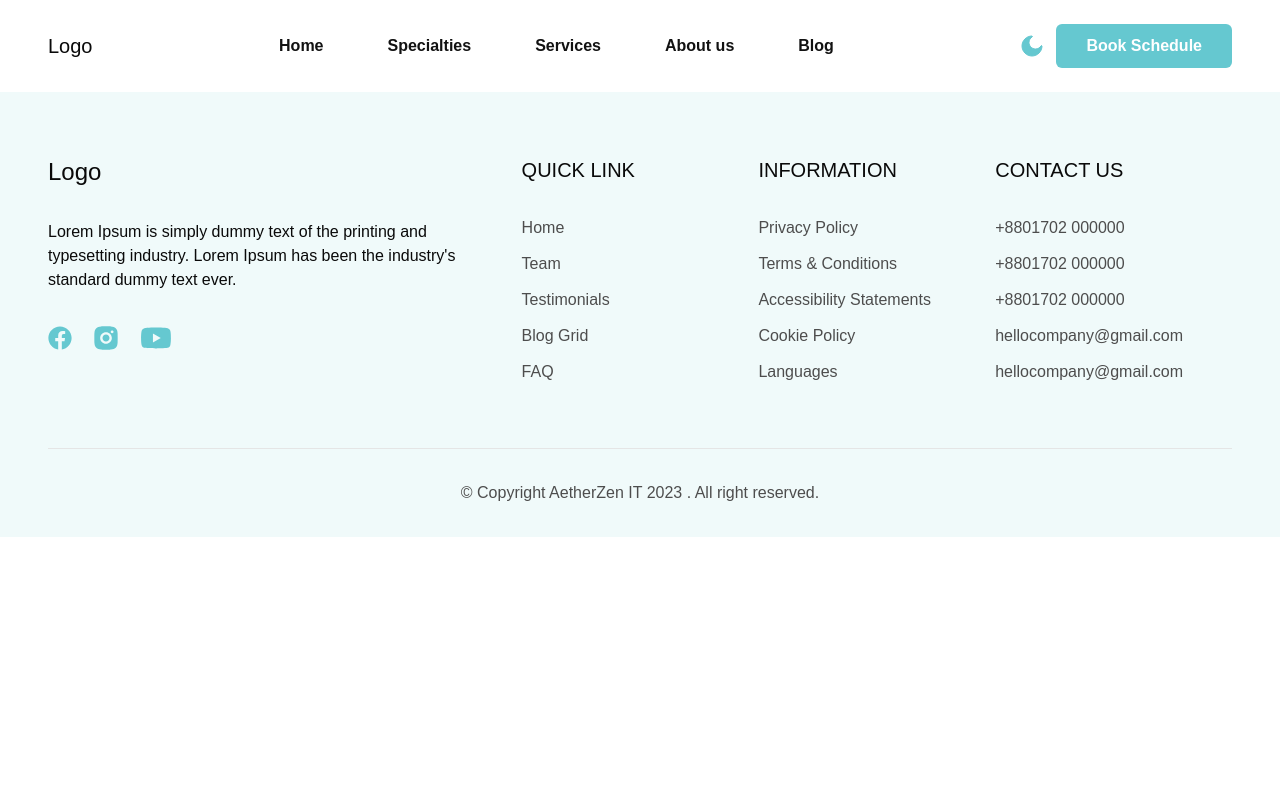
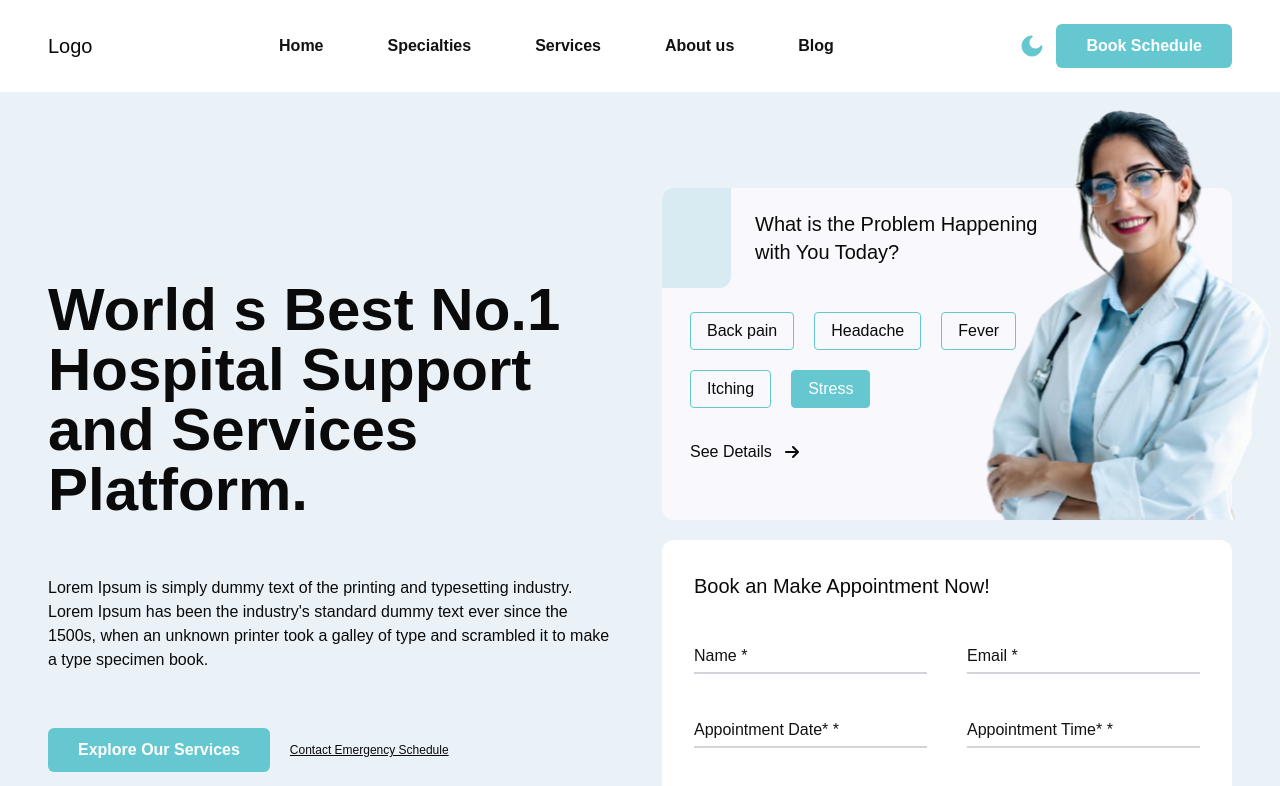
Before and after one commit to AetherZen/medical-saas, a Next.js app: page / in a window 1280 px wide. Shown: the top 786 px of the page. Built offline with nearby package versions, Linux system fonts and the light colour scheme.

Commit message:
created hero section

```diff
--- a/src/app/(client)/page.js
+++ b/src/app/(client)/page.js
@@ -1,11 +1,11 @@
-
+import Hero from "@/components/home/Hero/Hero";
 
 const page = () => {
-    return (
-        <div>
-
-        </div>
-    );
+  return (
+    <div>
+      <Hero />
+    </div>
+  );
 };
 
 export default page;
--- /dev/null
+++ b/src/components/home/Hero/Hero.jsx
@@ -0,0 +1,136 @@
+import ButtonFilled from "@/components/shared/ButtonFilled/ButtonFilled";
+import Image from "next/image";
+import Link from "next/link";
+import { FaArrowRight } from "react-icons/fa6";
+
+const Hero = () => {
+  return (
+    <div className="max-content-width section-padding-x section-padding-y bg-[#EAF2F8]">
+      <div className="grid grid-cols-1 items-center xl:grid-cols-2 lg:gap-11">
+        <div>
+          <h1 className="text-2xl md:text-6xl text-center lg:text-start font-semibold">
+            World s Best No.1 Hospital Support and Services Platform.
+          </h1>
+          <p className="my-14 hidden lg:block">
+            Lorem Ipsum is simply dummy text of the printing and typesetting
+            industry. Lorem Ipsum has been the industry's standard dummy text
+            ever since the 1500s, when an unknown printer took a galley of type
+            and scrambled it to make a type specimen book.
+          </p>
+          <div className="flex flex-wrap justify-center lg:justify-start items-center gap-3 md:gap-5 my-8 lg:my-0">
+            {" "}
+            <ButtonFilled text="Explore Our Services" />{" "}
+            <Link className="underline font-medium text-[12px]" href="/">
+              <p>Contact Emergency Schedule</p>
+            </Link>
+          </div>
+        </div>
+        <div>
+          <div>
+            <div className="hidden xl:flex bg-[#F8F8FD] h-[332px] relative rounded-xl">
+              <div className="">
+                <div className=" flex gap-6 items-center">
+                  <div className="w-[69px] h-[100px] bg-[#D8EBF2] rounded-tl-xl rounded-br-xl "></div>
+                  <h1 className="text-xl max-w-[296px] font-medium">
+                    What is the Problem Happening with You Today?
+                  </h1>
+                </div>
+                {/* navigation section */}
+                <div className="flex flex-wrap gap-5 max-w-[410px] my-6 px-7">
+                  <Link href="/">
+                    <button className="border border-az-primary rounded-sm   md:py-1.5 px-4 text-sm md:text-base">
+                      Back pain
+                    </button>
+                  </Link>
+                  <Link href="/">
+                    <button className="border border-az-primary rounded-sm   md:py-1.5 px-4 text-sm md:text-base">
+                      Headache
+                    </button>
+                  </Link>
+                  <Link href="/">
+                    <button className="border border-az-primary rounded-sm   md:py-1.5 px-4 text-sm md:text-base">
+                      Fever
+                    </button>
+                  </Link>
+                  <Link href="/">
+                    <button className="border border-az-primary rounded-sm   md:py-1.5 px-4 text-sm md:text-base">
+                      Itching
+                    </button>
+                  </Link>
+                  <Link href="/">
+                    <button className="border border-az-primary bg-az-primary text-white rounded-sm   md:py-1.5 px-4 text-sm md:text-base">
+                      Stress
+                    </button>
+                  </Link>
+                </div>
+
+                <div className="px-7 mt-8">
+                  <Link className="flex items-center gap-3" href="/">
+                    See Details <FaArrowRight />{" "}
+                  </Link>
+                </div>
+              </div>
+              <Image
+                alt="Banner_Doctor"
+                src="/banner_doctor.png"
+                height={410}
+                width={300}
+                className="absolute bottom-0 -right-10 h-[300px] w-[200px] xl:h-[410px] xl:w-[300px]"
+              />
+            </div>
+
+            {/* form section */}
+            <div className="bg-white relative p-8 mt-5 rounded-xl">
+              <div className=" flex gap-6 items-center">
+                <div className="md:hidden absolute top-0 left-0  w-14 h-14 bg-[#D8EBF2] rounded-tl-xl rounded-br-xl "></div>
+                <h1 className="text-xl ml-12 md:ml-0 font-medium">
+                  Book an Make Appointment Now!
+                </h1>
+              </div>
+              <div className="grid grid-cols-1 md:grid-cols-2 gap-5 md:gap-10   mt-10">
+                <div>
+                  <input
+                    className="border-b-2 placeholder:text-[#121212] py-1 text-[12px] md:text-base w-full focus:outline-none border-gray-300"
+                    type="text"
+                    placeholder="Name *"
+                    name="name"
+                  />
+                </div>
+                <div>
+                  <input
+                    className="border-b-2 placeholder:text-[#121212] py-1 text-[12px] md:text-base w-full focus:outline-none border-gray-300"
+                    type="text"
+                    placeholder="Email *"
+                    name="email"
+                  />
+                </div>
+                <div>
+                  {" "}
+                  <input
+                    className="border-b-2 placeholder:text-[#121212] py-1 text-[12px] md:text-base w-full focus:outline-none border-gray-300"
+                    type="text"
+                    placeholder="Appointment Date* *"
+                    name="appointment_date"
+                  />
+                </div>
+                <div>
+                  <input
+                    className="border-b-2 placeholder:text-[#121212] py-1 text-[12px] md:text-base w-full focus:outline-none border-gray-300"
+                    type="text"
+                    placeholder="Appointment Time* *"
+                    name="appointment_time"
+                  />
+                </div>
+                <div className="md:col-span-2 flex justify-center">
+                  <ButtonFilled text="Submit Now" />
+                </div>
+              </div>
+            </div>
+          </div>
+        </div>
+      </div>
+    </div>
+  );
+};
+
+export default Hero;
```
Also changed, not shown: public/banner_doctor.png (added).
